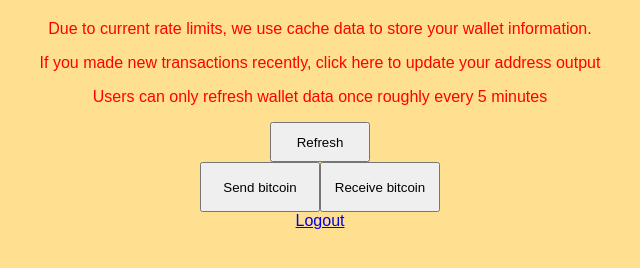
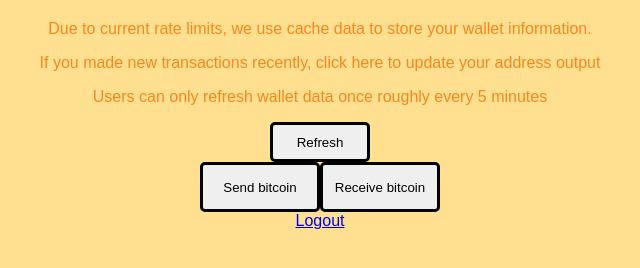
Before and after one commit to BrinkOfSecondBailout/Brink-Bitcoin-Wallet, a Django app: template templates/dashboard.html in a window 1280 px wide. Shown: the part 400-668 px from the top of the page, without its empty margins (320-960 px from the left). Run offline with Django 5.2, Linux system fonts and the light colour scheme; the template is opened without the code that fills it, so the values that code supplies are empty.

Commit message:
css work

```diff
--- a/static/css/style.css
+++ b/static/css/style.css
@@ -66,6 +66,8 @@ body {
 .send-receive-button {
     height: 50px;
     width: 120px;
+    border-radius: 5px;
+    border: 3px solid black;
 }
 
 #receive-div {
@@ -82,10 +84,12 @@ body {
 }
 
 .refresh-div p {
-    color: red;
+    color: rgb(250, 135, 28);
 }
 
 .refresh-button {
     height: 40px;
     width: 100px;
+    border-radius: 5px;
+    border: 3px solid black;
 }
```
Also changed, not shown: wallet/views.py (+6 -6 lines).
